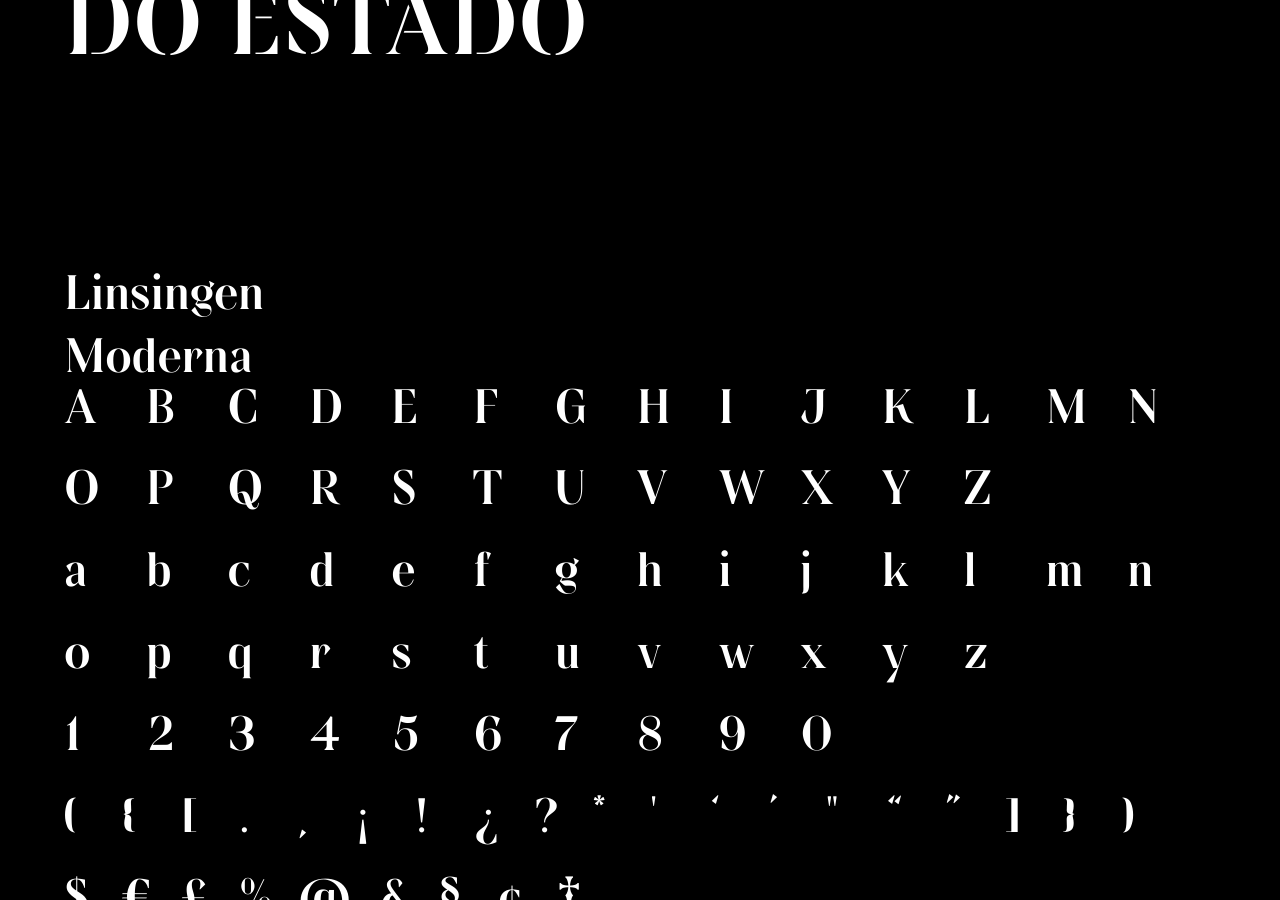
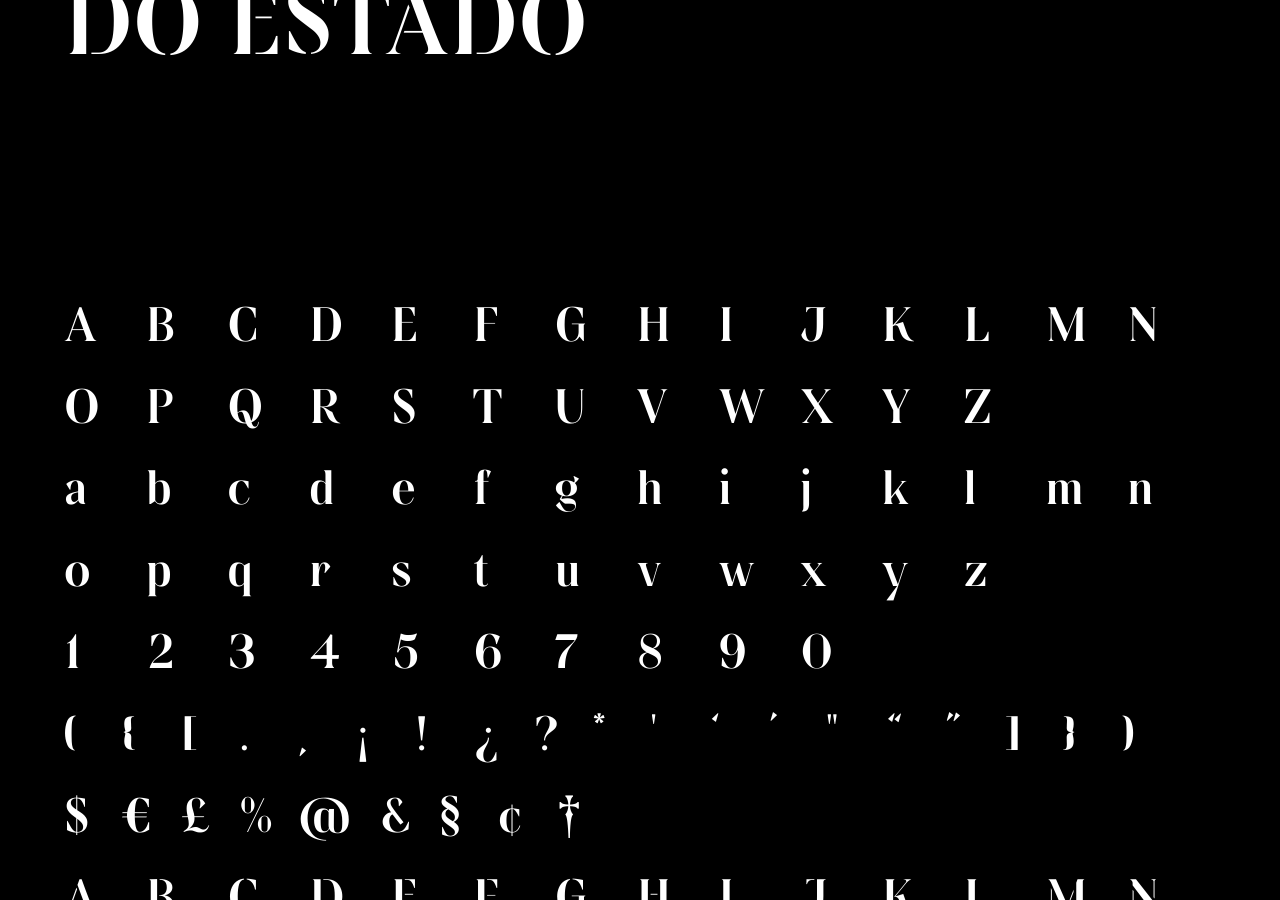
Before and after one commit to rnmp/jeans-dope-site, a Jekyll site: the page built from _projects/linsingen.md, in a window 1280 px wide and 900 px high, scrolled down 3188 px. Built offline with Jekyll 4.4.1, drawn with Linux system fonts in a browser that asks for light colours; some web fonts are replaced.

Commit message:
Updated Linsingen

```diff
--- a/_projects/linsingen.md
+++ b/_projects/linsingen.md
@@ -12,8 +12,6 @@
 ---
 
 <div class="font-grid" style="font-family: 'Linsingen Moderna'; font-size: 4vw; font-weight: 300;">
-  <span><i> Linsingen Moderna</i></span>
-  <div class="break"></div>
   <span><i>A</i></span>
   <span><i>B</i></span>
   <span><i>C</i></span>
@@ -112,6 +110,7 @@
 </div>
 
 <div class="font-grid" style="font-family: 'Linsingen Stencil'; font-size: 4vw; font-weight: 300;">
+  <div class="break"></div>
   <span><i>A</i></span>
   <span><i>B</i></span>
   <span><i>C</i></span>
@@ -176,7 +175,6 @@
   <span><i>8</i></span>
   <span><i>9</i></span>
   <span><i>0</i></span>
-  <span class="break"></span>
   <span class="mini"><i>(</i></span>
   <span class="mini"><i>{</i></span>
   <span class="mini"><i>[</i></span>
@@ -206,10 +204,10 @@
   <span class="mini"><i>§</i></span>
   <span class="mini"><i>¢</i></span>
   <span class="mini"><i>†</i></span>
-  <div class="break"></div>
 </div>
 
 <div class="font-grid" style="font-family: 'Linsingen Vintage'; font-size: 4vw; font-weight: 300;">
+  <div class="break"></div>
   <span><i>A</i></span>
   <span><i>B</i></span>
   <span><i>C</i></span>
@@ -274,7 +272,6 @@
   <span><i>8</i></span>
   <span><i>9</i></span>
   <span><i>0</i></span>
-  <span class="break"></span>
   <span class="mini"><i>(</i></span>
   <span class="mini"><i>{</i></span>
   <span class="mini"><i>[</i></span>
@@ -304,5 +301,4 @@
   <span class="mini"><i>§</i></span>
   <span class="mini"><i>¢</i></span>
   <span class="mini"><i>†</i></span>
-  <div class="break"></div>
 </div>
```
